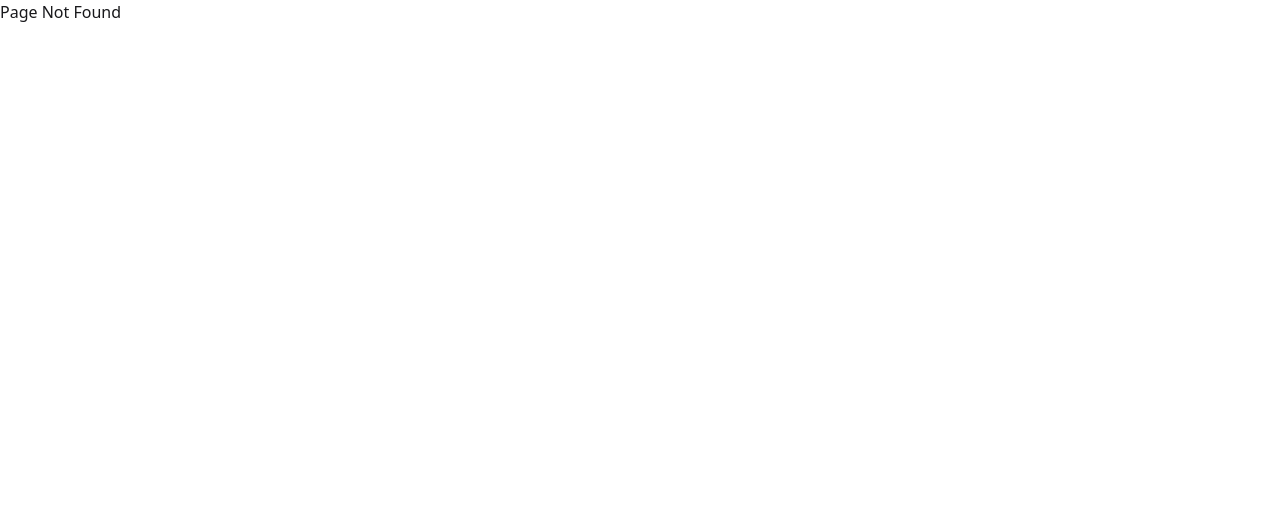
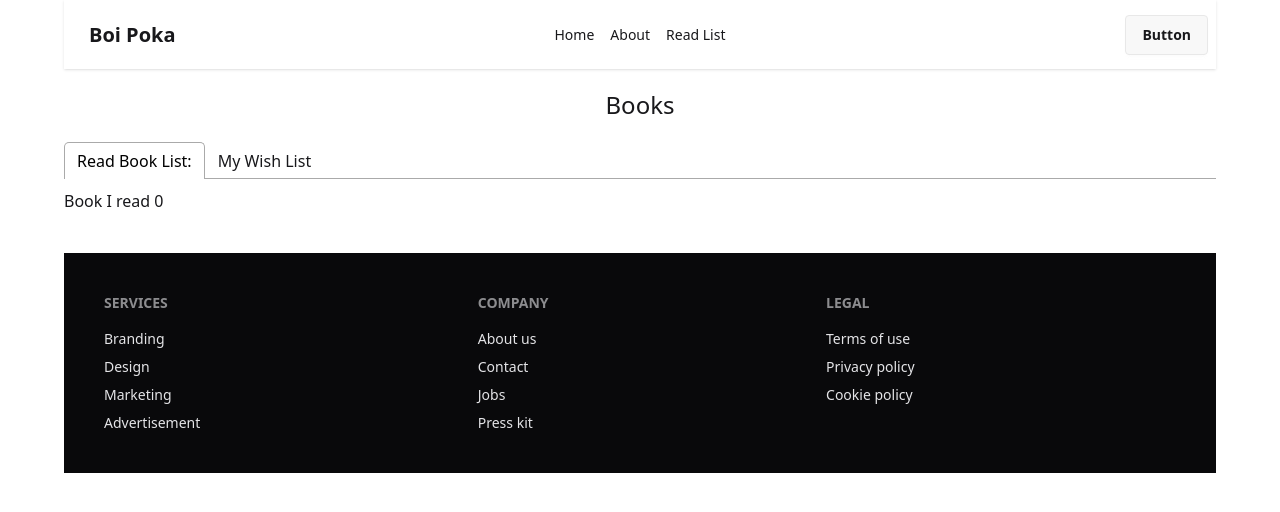
Before and after one commit to mdmhrz/boi-poka, a React (Vite) app: page /readlist in a window 1280 px wide. Before the commit this address had no page. Shown: the top 512 px of the page. Built offline with nearby package versions, Linux system fonts and the light colour scheme.

Commit message:
My read list added in fokirra style

```diff
--- a/package.json
+++ b/package.json
@@ -15,6 +15,8 @@
     "react-dom": "^19.1.0",
     "react-icons": "^5.5.0",
     "react-router": "^7.6.1",
+    "react-tab": "^1.0.0",
+    "react-tabs": "^6.1.0",
     "tailwindcss": "^4.1.8"
   },
   "devDependencies": {
--- a/src/Routes/Routes.jsx
+++ b/src/Routes/Routes.jsx
@@ -7,6 +7,7 @@ import ErrorPage from '../pages/ErrorPage/ErrorPage';
 import Home from '../pages/Home/Home';
 import About from '../pages/About/About';
 import BookDetails from '../pages/BookDetails/BookDetails';
+import ReadList from '../pages/ReadList/ReadList';
 
 export const router = createBrowserRouter([
     {
@@ -16,7 +17,7 @@ export const router = createBrowserRouter([
         children: [
             {
                 index: true,
-                loader: () => fetch('booksData.json'),
+                loader: () => fetch('/booksData.json'),
                 path: '/',
                 Component: Home,
             },
@@ -26,8 +27,13 @@ export const router = createBrowserRouter([
             },
             {
                 path: '/bookDetails/:id',
-                loader: () => fetch('booksData.json'),
+                loader: () => fetch('/booksData.json').then(res => res.json()),
                 Component: BookDetails
+            },
+            {
+                path: '/readlist',
+                loader: () => fetch('/booksData.json').then(res => res.json()),
+                Component: ReadList
             }
         ]
     },
--- a/src/Utility/addToDB.js
+++ b/src/Utility/addToDB.js
@@ -25,4 +25,4 @@ const addToStoredDB = (id) => {
 
 }
 
-export { addToStoredDB }
+export { addToStoredDB, getStoredBook }
--- a/src/components/Header/Navbar.jsx
+++ b/src/components/Header/Navbar.jsx
@@ -4,8 +4,9 @@ import { NavLink } from 'react-router';
 const Navbar = () => {
 
     const links = <>
-        <NavLink to='./'><li className='m-2'>Home</li></NavLink>
+        <NavLink to='/'><li className='m-2'>Home</li></NavLink>
         <NavLink to='./about'><li className='m-2'>About</li></NavLink>
+        <NavLink to='./readlist'><li className='m-2'>Read List</li></NavLink>
     </>
 
     return (
--- a/src/pages/Books/Books.jsx
+++ b/src/pages/Books/Books.jsx
@@ -2,21 +2,6 @@ import React, { Suspense, useEffect, useState } from 'react';
 import Book from '../Book/Book';
 
 const Books = ({ data }) => {
-
-    const [allBooks, setAllBooks] = useState([]);
-
-
-    // *Way 1 for Data Fetching
-    // useEffect(() => {
-    //     fetch('booksData.json').then(res => res.json()).then(data =>
-    //         setAllBooks(data)
-    //     )
-    // }, []);
-
-    // Way-2 for Data Fetching
-    // const bookPromise = fetch('booksData.json').then(res => res.json());
-
-    // console.log(data);
 
 
     return (
--- /dev/null
+++ b/src/pages/ReadList/ReadList.jsx
@@ -0,0 +1,46 @@
+import React, { useEffect, useState } from 'react';
+import { useLoaderData } from 'react-router';
+import { Tab, Tabs, TabList, TabPanel } from 'react-tabs';
+import 'react-tabs/style/react-tabs.css';
+import { getStoredBook } from '../../Utility/addToDB';
+
+const ReadList = () => {
+
+    const [readList, setReadList] = useState([]);
+    const data = useLoaderData();
+    // console.log(data);
+
+    useEffect(() => {
+        const storedBookData = getStoredBook();
+        const ConvertedStoredBooks = storedBookData.map(id => parseInt(id));
+        // console.log(ConvertedStoredBooks);
+        const myReadList = data.filter(book => ConvertedStoredBooks.includes(book.bookId));
+        setReadList(myReadList);
+
+    }, [])
+
+
+
+    return (
+        <div className='mb-10'>
+            <h1 className='text-2xl text-center m-5'>Books</h1>
+            <div>
+                <Tabs>
+                    <TabList>
+                        <Tab>Read Book List:</Tab>
+                        <Tab>My Wish List</Tab>
+                    </TabList>
+
+                    <TabPanel>
+                        <h2>Book I read {readList.length}</h2>
+                    </TabPanel>
+                    <TabPanel>
+                        <h2>My wish list</h2>
+                    </TabPanel>
+                </Tabs>
+            </div>
+        </div>
+    );
+};
+
+export default ReadList;
```
Also changed, not shown: 1 other file (tests, documents, lock files or other folders).
